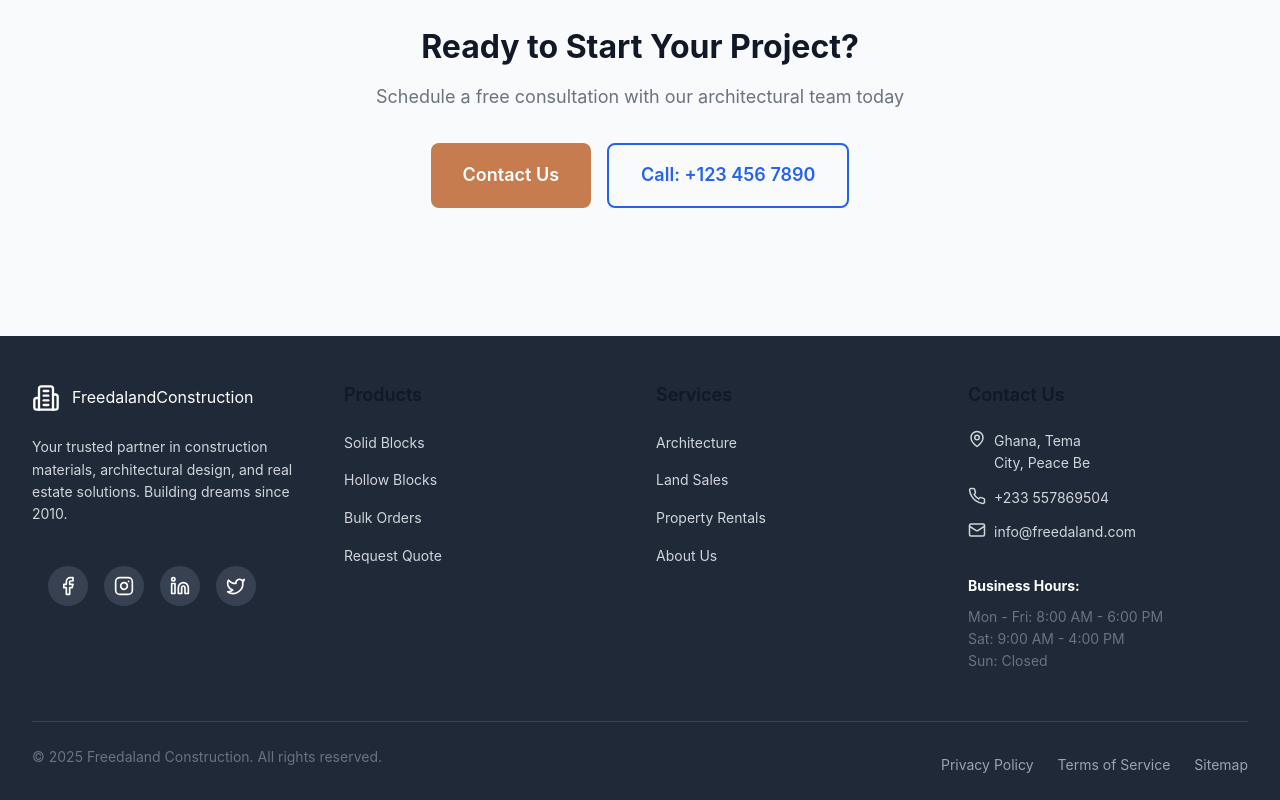
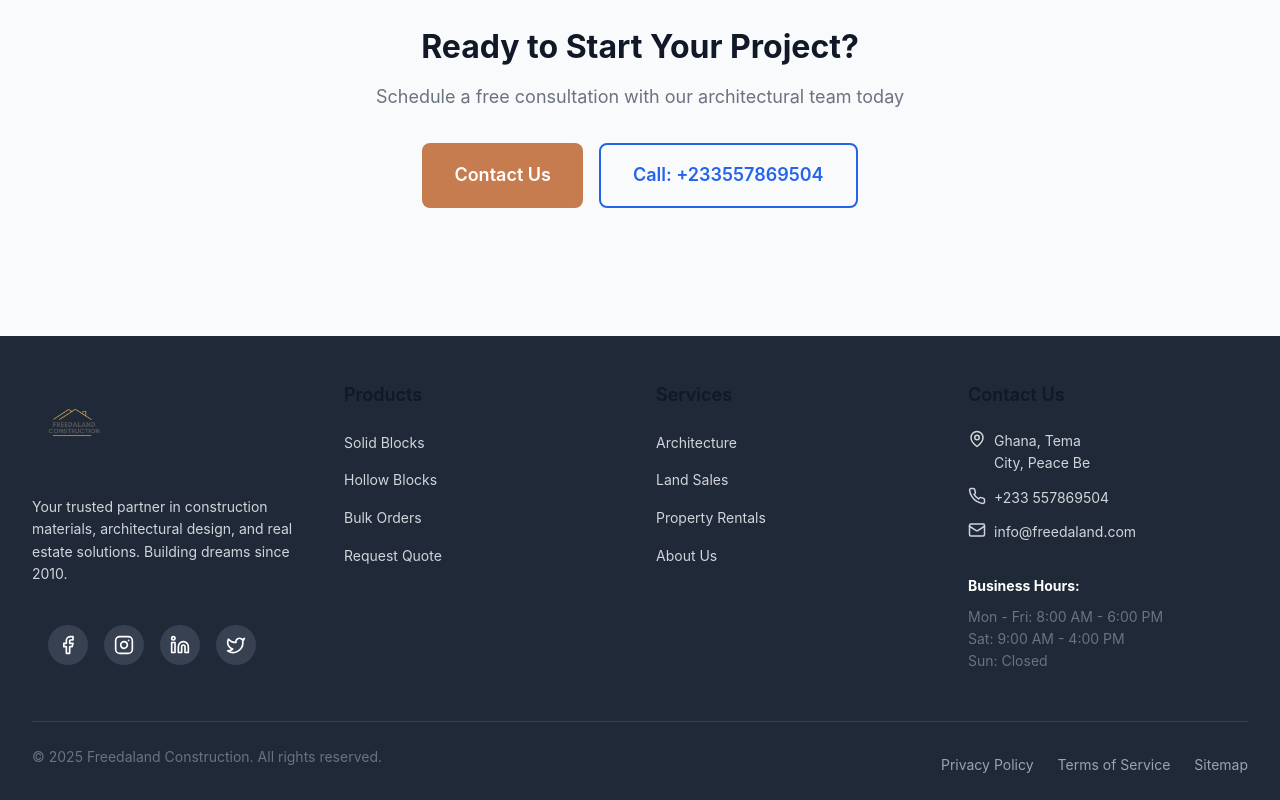
Before and after one commit to Elia-Narh/freedaland, a React (Vite) app: page /services/architecture in a window 1280 px wide. Shown: the part 4415-5215 px from the top of the page. Built offline with nearby package versions, Linux system fonts and the light colour scheme.

Commit message:
Add embedded Google Map to Contact page

```diff
--- a/src/components/Footer.jsx
+++ b/src/components/Footer.jsx
@@ -11,10 +11,9 @@ const Footer = () => {
           {/* Company Info */}
           <div className="footer-column">
             <div className="footer-logo">
-              <Building2 size={28} />
               <div className="logo-text">
-                <span className="logo-name">Freedaland</span>
-                <span className="logo-tagline">Construction</span>
+               <img src="/freedaland logo.png" alt="Freedaland Logo" className="logo-image" />
+
               </div>
             </div>
             <p className="footer-description">
--- a/src/pages/Architecture.jsx
+++ b/src/pages/Architecture.jsx
@@ -319,8 +319,8 @@ const Architecture = () => {
               <Link to="/contact" className="btn btn-primary btn-large">
                 Contact Us
               </Link>
-              <a href="tel:+1234567890" className="btn btn-secondary btn-large">
-                Call: +123 456 7890
+              <a href="tel: +233557869504" className="btn btn-secondary btn-large">
+                Call: +233557869504
               </a>
             </div>
           </div>
--- a/src/pages/Contact.jsx
+++ b/src/pages/Contact.jsx
@@ -203,19 +203,16 @@ const Contact = () => {
               </form>
             </div>
             <div className="map-wrapper">
-              <div className="map-placeholder">
-                <MapPin size={60} />
-                <h3>Our Location</h3>
-                <p>123 Construction Avenue<br />City, State 12345</p>
-                <a
-                  href="https://maps.google.com"
-                  target="_blank"
-                  rel="noopener noreferrer"
-                  className="btn btn-secondary"
-                >
-                  Get Directions
-                </a>
-              </div>
+              <iframe
+                title="Freedaland Construction Location"
+                src=  "https://www.google.com/maps/embed?pb=!1m18!1m12!1m3!1d3969.7858821968034!2d0.018871899665836824!3d5.743939473988168!2m3!1f0!2f0!3f0!3m2!1i1024!2i768!4f13.1!3m3!1m2!1s0x102081b93c23f6d9%3A0x22406fc27df3973d!2sGREAT%20HOMES%20%7C%20Cedar%20Ridge%20Residences!5e0!3m2!1sen!2sgh!4v1763158005909!5m2!1sen!2sg"
+                width="100%"
+                height="100%"
+                style={{ border: 0, minHeight: '500px' }}
+                allowFullScreen=""
+                loading="lazy"
+                referrerPolicy="no-referrer-when-downgrade"
+              ></iframe>
             </div>
           </div>
         </div>
--- a/src/pages/LandSales.jsx
+++ b/src/pages/LandSales.jsx
@@ -260,8 +260,8 @@ const LandSales = () => {
                 Contact Us
                 <ArrowRight size={20} />
               </Link>
-              <a href="tel:+1234567890" className="btn btn-secondary btn-large">
-                Call: +123 456 7890
+              <a href="tel: +233 557869504" className="btn btn-secondary btn-large">
+                Call: +233 557869504
               </a>
             </div>
           </div>
--- a/src/pages/PropertyRentals.jsx
+++ b/src/pages/PropertyRentals.jsx
@@ -296,8 +296,8 @@ const PropertyRentals = () => {
                 Contact Us
                 <ArrowRight size={20} />
               </Link>
-              <a href="tel:+1234567890" className="btn btn-secondary btn-large">
-                Call: +123 456 7890
+              <a href="tel:+233 557869504" className="btn btn-secondary btn-large">
+                Call: +233 557869504
               </a>
             </div>
           </div>
```
